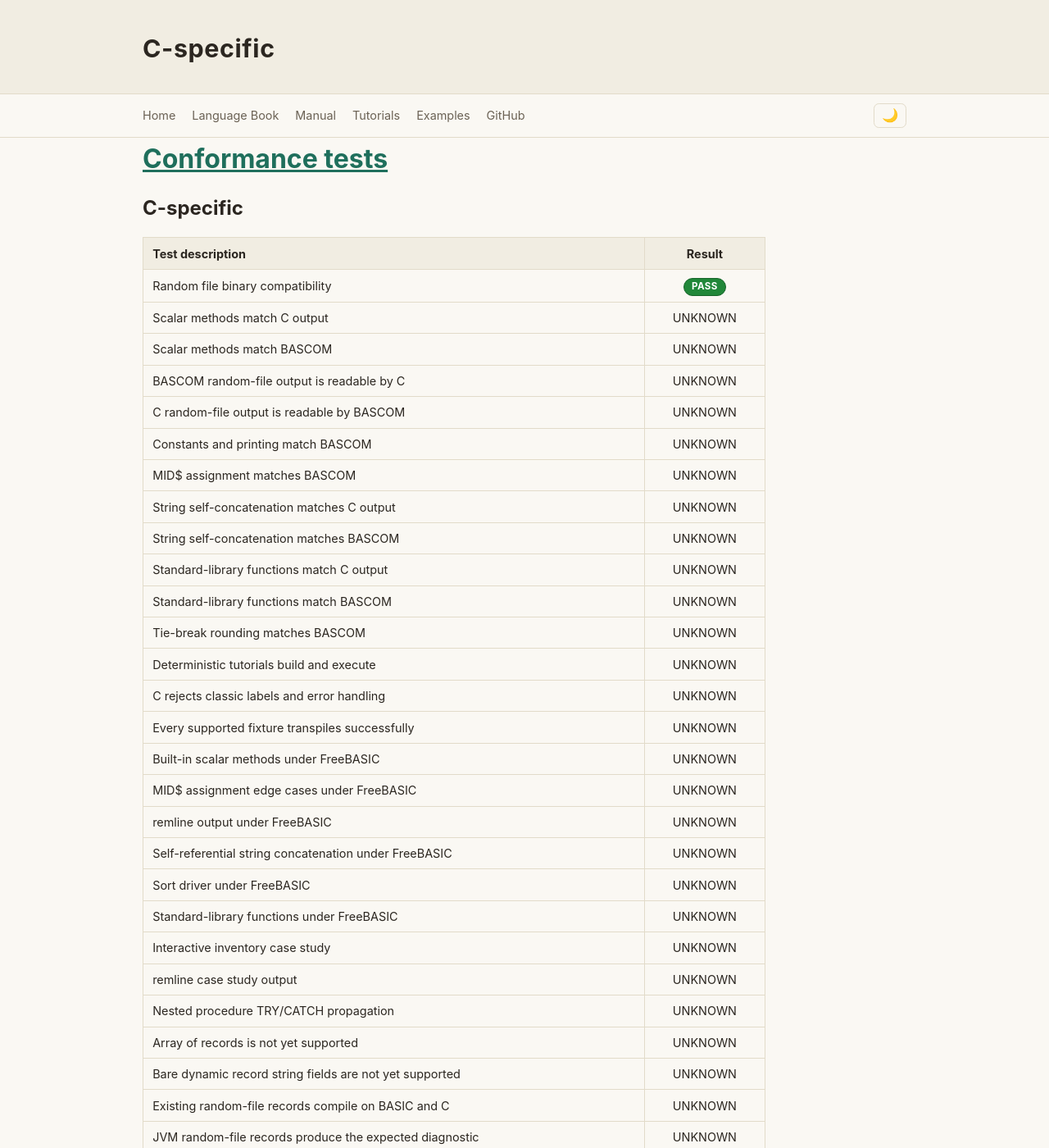
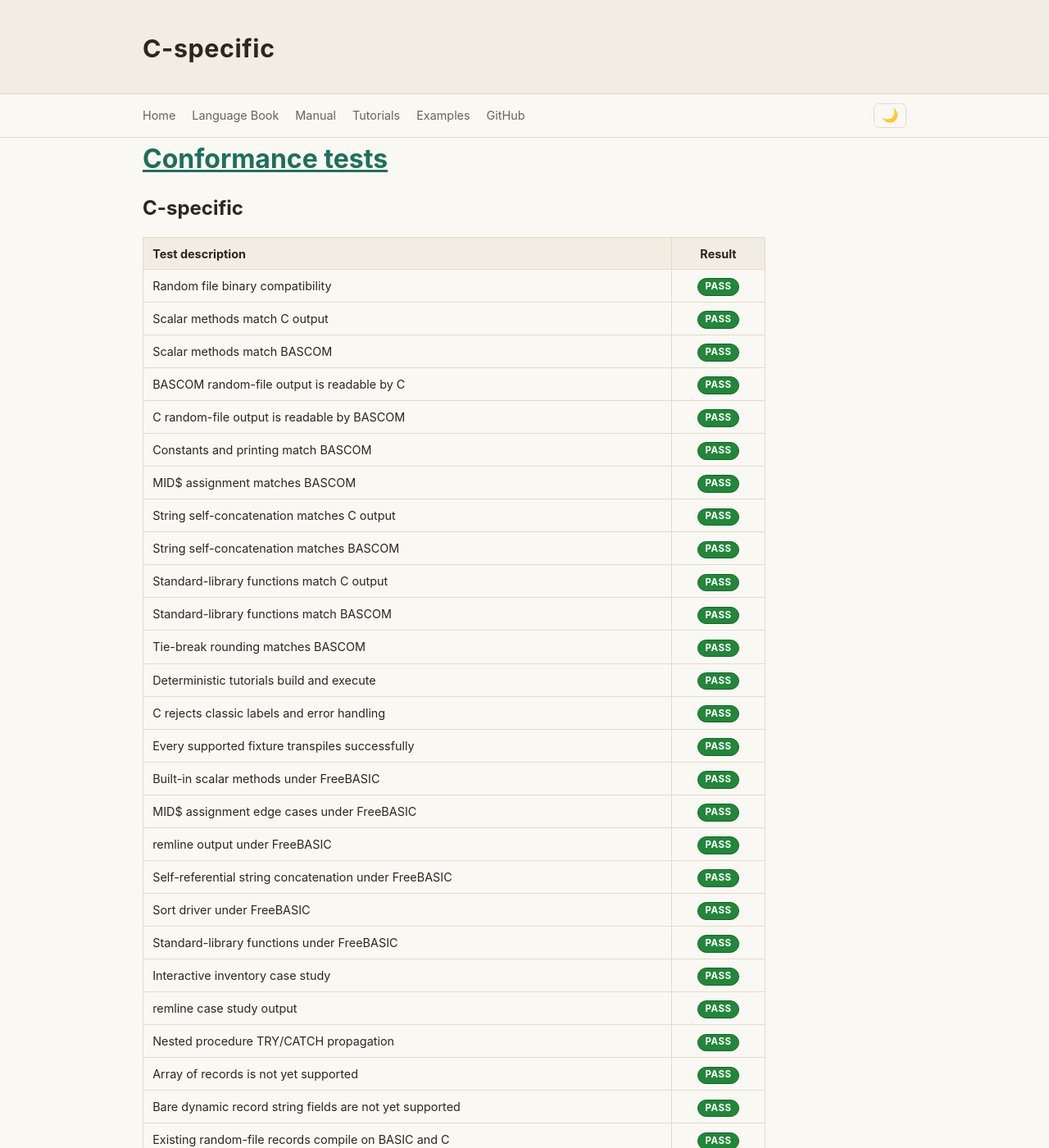
Before and after one commit to johnjoeallen/bascal, an MkDocs documentation site: the page built from docs/conformance/c.md, in a window 1280 px wide and 1400 px high. Shown: the whole window at 82% size. Built offline with MkDocs 1.6.1, drawn with Linux system fonts in a browser that asks for light colours; some of the changed text lies outside the part shown.

```diff
--- a/docs/conformance/c.md
+++ b/docs/conformance/c.md
@@ -5,38 +5,38 @@
 | Test description | Result |
 | --- | :---: |
 | Random file binary compatibility | PASS |
-| Scalar methods match C output | UNKNOWN |
-| Scalar methods match BASCOM | UNKNOWN |
-| BASCOM random-file output is readable by C | UNKNOWN |
-| C random-file output is readable by BASCOM | UNKNOWN |
-| Constants and printing match BASCOM | UNKNOWN |
-| MID$ assignment matches BASCOM | UNKNOWN |
-| String self-concatenation matches C output | UNKNOWN |
-| String self-concatenation matches BASCOM | UNKNOWN |
-| Standard-library functions match C output | UNKNOWN |
-| Standard-library functions match BASCOM | UNKNOWN |
-| Tie-break rounding matches BASCOM | UNKNOWN |
-| Deterministic tutorials build and execute | UNKNOWN |
-| C rejects classic labels and error handling | UNKNOWN |
-| Every supported fixture transpiles successfully | UNKNOWN |
-| Built-in scalar methods under FreeBASIC | UNKNOWN |
-| MID$ assignment edge cases under FreeBASIC | UNKNOWN |
-| remline output under FreeBASIC | UNKNOWN |
-| Self-referential string concatenation under FreeBASIC | UNKNOWN |
-| Sort driver under FreeBASIC | UNKNOWN |
-| Standard-library functions under FreeBASIC | UNKNOWN |
-| Interactive inventory case study | UNKNOWN |
-| remline case study output | UNKNOWN |
-| Nested procedure TRY/CATCH propagation | UNKNOWN |
-| Array of records is not yet supported | UNKNOWN |
-| Bare dynamic record string fields are not yet supported | UNKNOWN |
-| Existing random-file records compile on BASIC and C | UNKNOWN |
-| JVM random-file records produce the expected diagnostic | UNKNOWN |
-| Nested record fields are not yet supported | UNKNOWN |
-| Arrays of records are not yet supported | UNKNOWN |
-| Record-valued parameters are not yet supported | UNKNOWN |
-| Record-valued returns are not yet supported | UNKNOWN |
-| Standalone record literals are not yet supported | UNKNOWN |
+| Scalar methods match C output | PASS |
+| Scalar methods match BASCOM | PASS |
+| BASCOM random-file output is readable by C | PASS |
+| C random-file output is readable by BASCOM | PASS |
+| Constants and printing match BASCOM | PASS |
+| MID$ assignment matches BASCOM | PASS |
+| String self-concatenation matches C output | PASS |
+| String self-concatenation matches BASCOM | PASS |
+| Standard-library functions match C output | PASS |
+| Standard-library functions match BASCOM | PASS |
+| Tie-break rounding matches BASCOM | PASS |
+| Deterministic tutorials build and execute | PASS |
+| C rejects classic labels and error handling | PASS |
+| Every supported fixture transpiles successfully | PASS |
+| Built-in scalar methods under FreeBASIC | PASS |
+| MID$ assignment edge cases under FreeBASIC | PASS |
+| remline output under FreeBASIC | PASS |
+| Self-referential string concatenation under FreeBASIC | PASS |
+| Sort driver under FreeBASIC | PASS |
+| Standard-library functions under FreeBASIC | PASS |
+| Interactive inventory case study | PASS |
+| remline case study output | PASS |
+| Nested procedure TRY/CATCH propagation | PASS |
+| Array of records is not yet supported | PASS |
+| Bare dynamic record string fields are not yet supported | PASS |
+| Existing random-file records compile on BASIC and C | PASS |
+| JVM random-file records produce the expected diagnostic | PASS |
+| Nested record fields are not yet supported | PASS |
+| Arrays of records are not yet supported | PASS |
+| Record-valued parameters are not yet supported | PASS |
+| Record-valued returns are not yet supported | PASS |
+| Standalone record literals are not yet supported | PASS |
 
 <nav class="conformance-nav" aria-label="Conformance results navigation">
   <a href="../">← Back to conformance overview</a>
```
Also changed, not shown: docs/conformance/basic.md (+32 -32 lines), docs/conformance/core-language.md (+9 -9 lines), docs/conformance/jvm.md (+24 -24 lines), docs/conformance/records.md (+11 -11 lines), docs/conformance/tutorials.md (+27 -27 lines), 2 other files.
